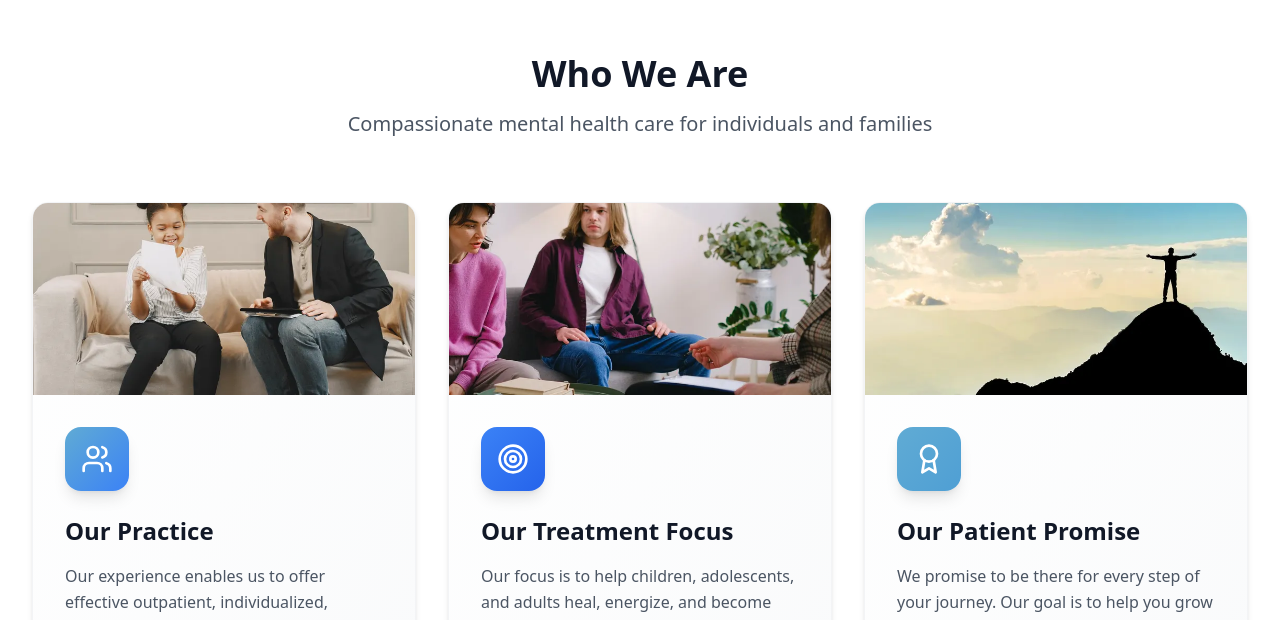
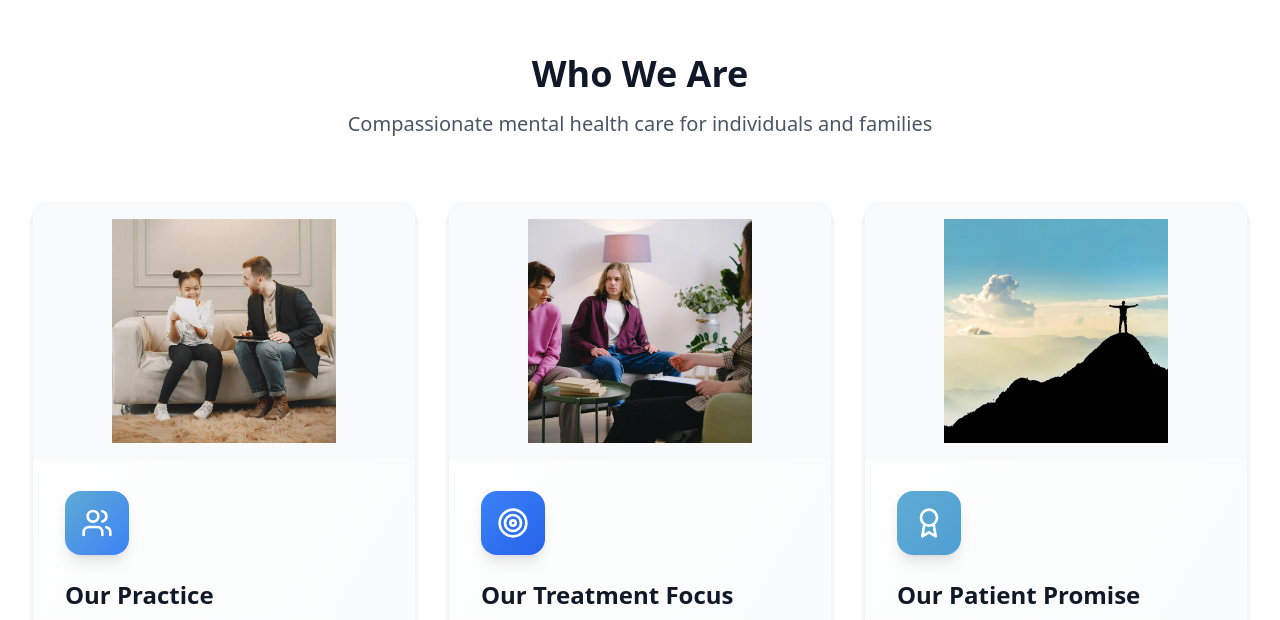
Before and after one commit to summitfamilypsych/summitfamily, a React (Vite) app: page / in a window 1280 px wide. Shown: the part 694-1314 px from the top of the page. Built offline with nearby package versions, Linux system fonts and the light colour scheme; no server answers.

Commit message:
Updated AboutServices.tsx

```diff
--- a/src/components/AboutServices.tsx
+++ b/src/components/AboutServices.tsx
@@ -49,11 +49,11 @@ export default function AboutServices() {
                 key={index}
                 className="group bg-gradient-to-br from-white to-gray-50 rounded-2xl overflow-hidden shadow-md hover:shadow-xl transition-all duration-300 border border-gray-100 hover:border-[#60ABD4]"
               >
-                <div className="relative h-48 overflow-hidden">
+                <div className="relative h-64 overflow-hidden bg-gray-50 flex items-center justify-center">
                   <img
                     src={feature.image}
                     alt={feature.title}
-                    className="w-full h-full object-cover group-hover:scale-105 transition-transform duration-300"
+                    className="max-w-full max-h-full object-contain group-hover:scale-105 transition-transform duration-300 p-4"
                   />
                 </div>
 
```
